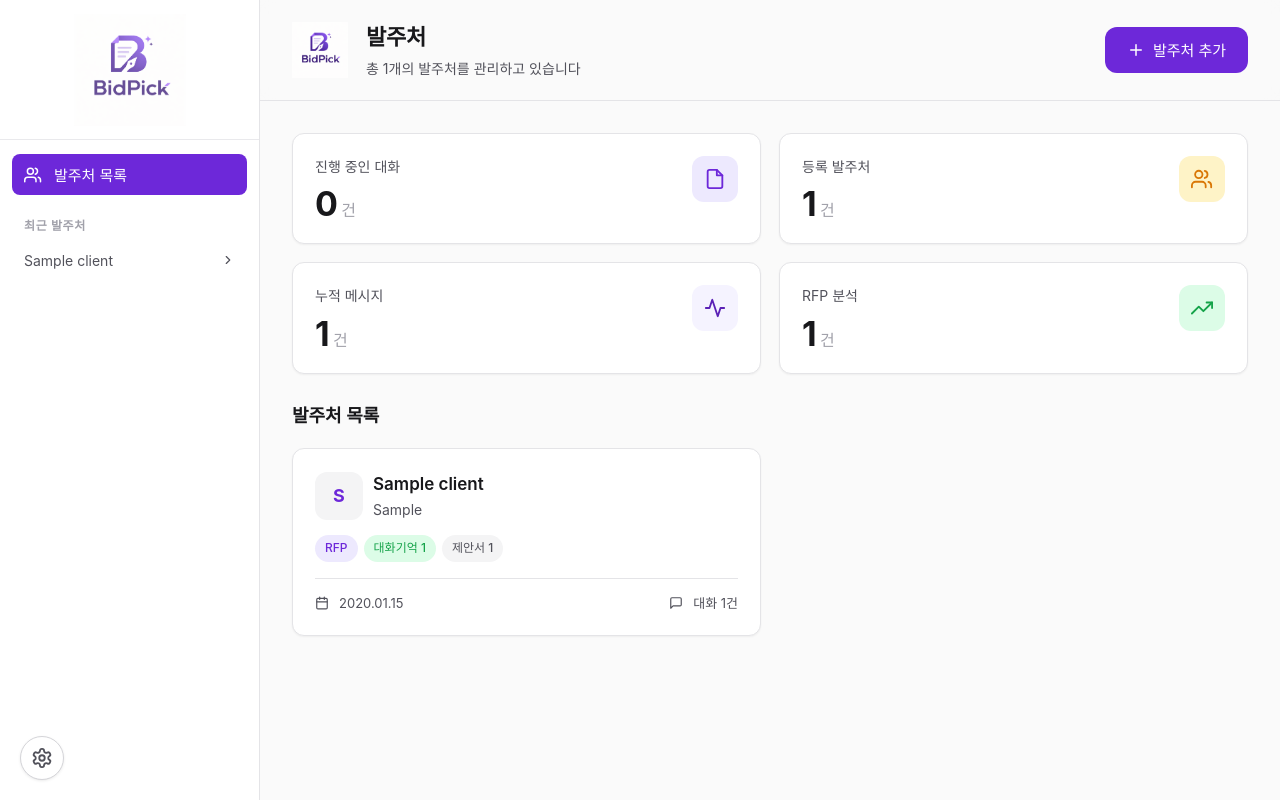
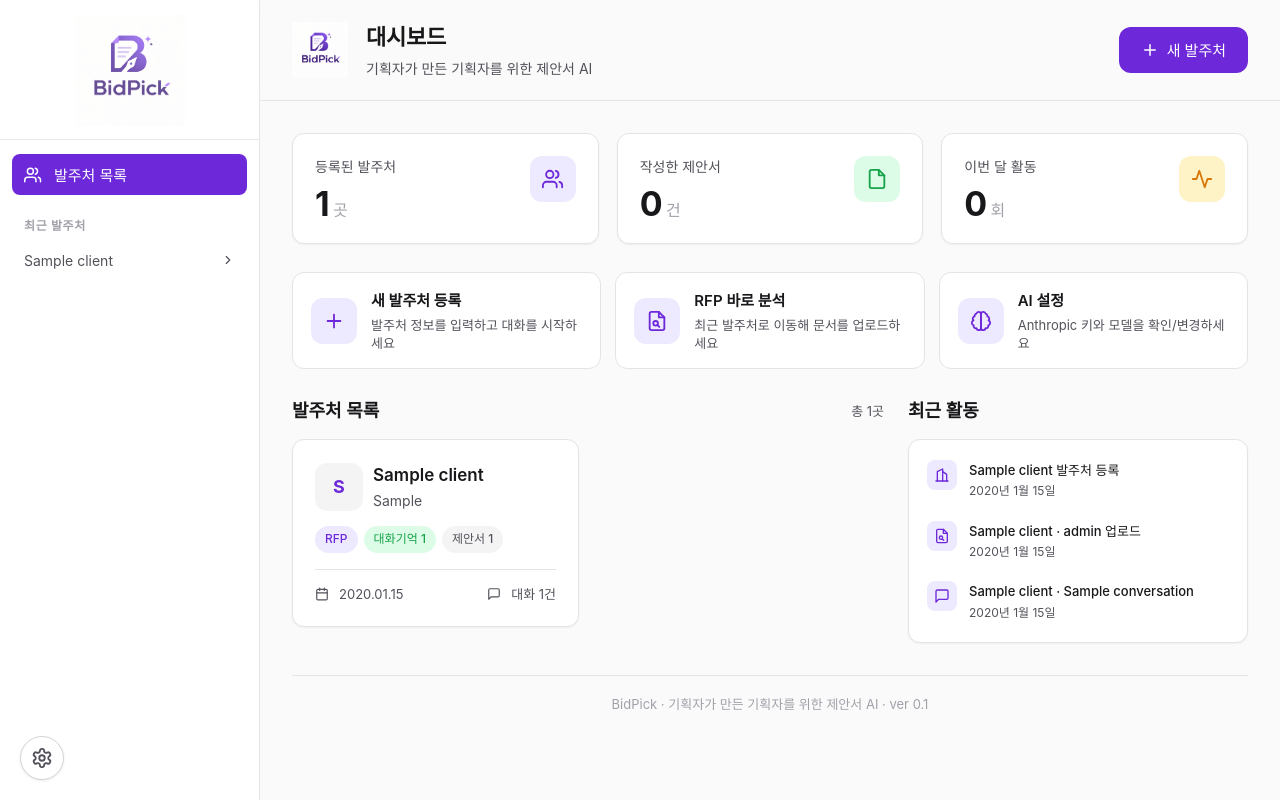
Before and after one commit to tinyvaultofficial-ux/nightoff, a FastAPI app: page / in a window 1280 px wide. Run offline with FastAPI, Linux system fonts and the light colour scheme; tables that the repository leaves empty hold one stand-in row (values such as "Sample post"); some web fonts are replaced.

Commit message:
feat: 6건 배치 — 그리드 템플릿/타이핑 애니/미리보기/경쟁사 복수/대시보드/순차렌더
1) 제안서 고정 그리드 템플릿
.proposal-page를 grid로 전환 (18px 섹션명 / auto 거버닝 / 1fr 본문 / auto 요약).
AI 내용과 상관없이 4구역 위치 고정, 어떤 분량이 와도 오·열이 항상 맞음.
.page-content는 grid-auto-flow: row + align-content: start 로 일관된 간격 유지.

2) 스트리밍 타이핑 애니메이션 (RAF 기반)
delta 수신 시 targetText에 누적, RAF tick에서 displayed를 따라잡음.
step = clamp(2, ceil(lag/10), 24) 로 자연스러운 흐름.
스트림 종료 후에도 displayed가 뒤처지면 즉시 전체 출력으로 마감.
모든 AI 응답(일반 대화 + 제안서) 공통 적용.

3) 섹션 순차 렌더 + 진행 표시
.proposal-page에 pageFadeIn 애니메이션 추가 — 각 페이지가 스트림 완성되는 순간
부드럽게 나타나는 시각적 피드백.

4) 제안서 fullscreen viewer 개선
openProposalFullscreen() 재작성: 상단 고정 툴바(제목 · N페이지 · 인쇄 · 닫기) +
세로 스크롤 영역. 각 페이지 하단에 "N/M" 번호 표시. ESC로 닫기.
.proposal-viewer / .proposal-viewer-scroll / .pv-page-num 스타일 추가.

5) 경쟁사 다중 입력 (쉼표)
runAnalysis()에서 쉼표 split → 순차 분석. 여러 개일 때 "1/3 — 이름 정보 수집 중…"
단계별 로더 메시지. 실패한 이름은 개별 토스트.
Input placeholder: "쉼표로 여러 개 가능 (예: LG CNS, SK C&C)"

6) 대시보드 개편
- /api/stats: total_proposals(제안서 HTML 포함 대화 수) / month_activity 추가
- /api/activity: 발주처 등록 · RFP 업로드 · 대화/제안서 생성 최근 12건
- 상단 3개 스탯: 등록된 발주처 / 작성한 제안서 / 이번 달 활동
- 빠른 시작 3카드: 새 발주처 / RFP 바로 분석 / AI 설정
- 2열 레이아웃: 발주처 카드 + 최근 활동 피드 (상대 시간)
- 하단 푸터: "BidPick · 기획자가 만든 기획자를 위한 제안서 AI · ver 0.1"
- relativeTime() 헬퍼 ("방금 전" / "N분 전" / "N시간 전" / "N일 전")

Co-Authored-By: Claude Opus 4.7 (1M context) <noreply@anthropic.com>

```diff
--- a/main.py
+++ b/main.py
@@ -987,15 +987,86 @@ def api_settings_set(body: SettingsIn):
 def api_stats():
     with get_db() as db:
         total_clients = db.execute("SELECT COUNT(*) c FROM clients").fetchone()["c"]
+        total_convs = db.execute("SELECT COUNT(*) c FROM conversations").fetchone()["c"]
         active_convs = db.execute("SELECT COUNT(*) c FROM conversations WHERE ended=0").fetchone()["c"]
         total_msgs = db.execute("SELECT COUNT(*) c FROM messages").fetchone()["c"]
         rfps = db.execute("SELECT COUNT(DISTINCT client_id) c FROM rfp_files").fetchone()["c"]
+        # 이번 달 시작
+        month_start = datetime.now().replace(day=1, hour=0, minute=0, second=0, microsecond=0).strftime("%Y-%m-%d %H:%M:%S")
+        month_activity = db.execute(
+            "SELECT COUNT(*) c FROM messages WHERE created_at >= ?", (month_start,)
+        ).fetchone()["c"]
+        # 대화 1건 = 제안서 1건으로 단순 집계
+        total_proposals = db.execute(
+            "SELECT COUNT(DISTINCT conversation_id) c FROM messages WHERE role='assistant' "
+            "AND content LIKE '%class=\"proposal\"%'"
+        ).fetchone()["c"]
     return {
         "total_clients": total_clients,
+        "total_proposals": total_proposals,
+        "total_conversations": total_convs,
         "active_conversations": active_convs,
         "total_messages": total_msgs,
+        "month_activity": month_activity,
         "rfp_count": rfps,
     }
+
+
+@app.get("/api/activity")
+def api_activity(limit: int = 12):
+    """최근 활동 피드 — 발주처 등록 / RFP 업로드 / 대화·제안서 생성."""
+    events: list[dict] = []
+    with get_db() as db:
+        # 발주처 등록
+        for r in db.execute("SELECT id,name,created_at FROM clients ORDER BY created_at DESC LIMIT 10").fetchall():
+            events.append({
+                "type": "client_created",
+                "client_id": r["id"],
+                "title": f"{r['name']} 발주처 등록",
+                "at": r["created_at"],
+                "icon": "building",
+            })
+        # RFP 업로드
+        for r in db.execute(
+            "SELECT rf.filename, rf.role, rf.created_at, c.id cid, c.name cname "
+            "FROM rfp_files rf JOIN clients c ON c.id=rf.client_id ORDER BY rf.created_at DESC LIMIT 10"
+        ).fetchall():
+            events.append({
+                "type": "rfp_uploaded",
+                "client_id": r["cid"],
+                "title": f"{r['cname']} · {r['role']} 업로드",
+                "at": r["created_at"],
+                "icon": "fileSearch",
+            })
+        # 대화 / 제안서 생성
+        for r in db.execute(
+            "SELECT cv.id, cv.title, cv.updated_at, cv.client_id cid, c.name cname, "
+            "  (SELECT COUNT(*) FROM messages m WHERE m.conversation_id=cv.id AND m.role='assistant' "
+            "   AND m.content LIKE '%class=\"proposal\"%') proposal_count "
+            "FROM conversations cv JOIN clients c ON c.id=cv.client_id "
+            "ORDER BY cv.updated_at DESC LIMIT 10"
+        ).fetchall():
+            if r["proposal_count"] > 0:
+                events.append({
+                    "type": "proposal_generated",
+                    "client_id": r["cid"],
+                    "conv_id": r["id"],
+                    "title": f"{r['cname']} 제안서 생성 완료",
+                    "at": r["updated_at"],
+                    "icon": "file",
+                })
+            else:
+                events.append({
+                    "type": "conversation",
+                    "client_id": r["cid"],
+                    "conv_id": r["id"],
+                    "title": f"{r['cname']} · {r['title']}",
+                    "at": r["updated_at"],
+                    "icon": "msg",
+                })
+    # 시간 내림차순 정렬 후 limit
+    events.sort(key=lambda e: e["at"] or "", reverse=True)
+    return events[:limit]
 
 
 # ---------- Clients ----------
--- a/static/app.js
+++ b/static/app.js
@@ -283,6 +283,19 @@ function fmtSize(bytes) {
 }
 
 // ---------- Dashboard ----------
+function relativeTime(ts) {
+  if (!ts) return "";
+  try {
+    const d = new Date(ts.includes("T") ? ts : ts.replace(" ", "T"));
+    const diff = (Date.now() - d.getTime()) / 1000;
+    if (diff < 60) return "방금 전";
+    if (diff < 3600) return `${Math.floor(diff / 60)}분 전`;
+    if (diff < 86400) return `${Math.floor(diff / 3600)}시간 전`;
+    if (diff < 86400 * 7) return `${Math.floor(diff / 86400)}일 전`;
+    return d.toLocaleDateString("ko-KR", { year: "numeric", month: "short", day: "numeric" });
+  } catch { return ""; }
+}
+
 async function renderDashboard() {
   const root = $("#app-root");
   root.innerHTML = "";
@@ -291,35 +304,37 @@ async function renderDashboard() {
   const main = h("main", { class: "main" });
   root.appendChild(main);
 
-  const stats = await api.get("/api/stats").catch(() => ({}));
-  const clients = await api.get("/api/clients").catch(() => []);
+  const [stats, clients, activity] = await Promise.all([
+    api.get("/api/stats").catch(() => ({})),
+    api.get("/api/clients").catch(() => []),
+    api.get("/api/activity").catch(() => []),
+  ]);
 
   main.appendChild(h("header", { class: "main-header" }, [
     h("div", { class: "flex-row", style: "gap: 18px;" }, [
       h("img", { class: "header-logo", src: "/static/logo.png", alt: "BidPick", onclick: () => navigate("/") }),
       h("div", {}, [
-        h("h1", {}, "발주처"),
-        h("p", {}, `총 ${clients.length}개의 발주처를 관리하고 있습니다`),
+        h("h1", {}, "대시보드"),
+        h("p", {}, "기획자가 만든 기획자를 위한 제안서 AI"),
       ]),
     ]),
     h("button", {
       class: "btn btn-primary btn-lg",
       onclick: () => navigate("/client/new"),
-      html: `${iconHtml("plus", 18)}<span>발주처 추가</span>`,
+      html: `${iconHtml("plus", 18)}<span>새 발주처</span>`,
     }),
   ]));
 
   const content = h("div", { class: "main-content" });
   main.appendChild(content);
 
-  // Stats
+  // ── 3개 핵심 스탯
   const statItems = [
-    { label: "진행 중인 대화", value: stats.active_conversations ?? 0, unit: "건", icon: "file", tint: "var(--primary-soft)", fg: "var(--primary)" },
-    { label: "등록 발주처", value: stats.total_clients ?? 0, unit: "건", icon: "users", tint: "var(--warning-soft)", fg: "var(--warning)" },
-    { label: "누적 메시지", value: stats.total_messages ?? 0, unit: "건", icon: "activity", tint: "var(--accent)", fg: "var(--accent-fg)" },
-    { label: "RFP 분석", value: stats.rfp_count ?? 0, unit: "건", icon: "trending", tint: "var(--success-soft)", fg: "var(--success)" },
+    { label: "등록된 발주처", value: stats.total_clients ?? 0, unit: "곳", icon: "users", tint: "var(--primary-soft)", fg: "var(--primary)" },
+    { label: "작성한 제안서", value: stats.total_proposals ?? 0, unit: "건", icon: "file", tint: "var(--success-soft)", fg: "var(--success)" },
+    { label: "이번 달 활동", value: stats.month_activity ?? 0, unit: "회", icon: "activity", tint: "var(--warning-soft)", fg: "var(--warning)" },
   ];
-  const statsGrid = h("div", { class: "stats-grid" });
+  const statsGrid = h("div", { class: "stats-grid stats-grid-3" });
   statItems.forEach((s) => {
     statsGrid.appendChild(h("div", { class: "card stat-card" }, [
       h("div", { class: "flex-between", style: "align-items: flex-start;" }, [
@@ -336,24 +351,91 @@ async function renderDashboard() {
   });
   content.appendChild(h("section", { style: "margin-bottom: 28px;" }, statsGrid));
 
-  // Clients section
-  const clientsHeader = h("div", { class: "flex-between", style: "margin-bottom: 18px;" }, [
+  // ── 빠른 시작 CTA
+  content.appendChild(h("section", { class: "quick-start", style: "margin-bottom: 28px;" }, [
+    h("div", { class: "quick-card", onclick: () => navigate("/client/new") }, [
+      h("div", { class: "quick-icon", html: iconHtml("plus", 22) }),
+      h("div", {}, [
+        h("h4", {}, "새 발주처 등록"),
+        h("p", {}, "발주처 정보를 입력하고 대화를 시작하세요"),
+      ]),
+    ]),
+    h("div", { class: "quick-card", onclick: async () => {
+      if (!clients.length) { toast("먼저 발주처를 등록해 주세요", "error"); navigate("/client/new"); return; }
+      // 가장 최근 발주처로 이동하면서 RFP 섹션까지 스크롤 유도는 단순히 detail로
+      navigate(`/client/${clients[0].id}`);
+    } }, [
+      h("div", { class: "quick-icon", html: iconHtml("fileSearch", 22) }),
+      h("div", {}, [
+        h("h4", {}, "RFP 바로 분석"),
+        h("p", {}, "최근 발주처로 이동해 문서를 업로드하세요"),
+      ]),
+    ]),
+    h("div", { class: "quick-card", onclick: () => { $("#settings-btn").click(); } }, [
+      h("div", { class: "quick-icon", html: iconHtml("brain", 22) }),
+      h("div", {}, [
+        h("h4", {}, "AI 설정"),
+        h("p", {}, "Anthropic 키와 모델을 확인/변경하세요"),
+      ]),
+    ]),
+  ]));
+
+  // ── 2열 레이아웃: 발주처 목록 + 최근 활동
+  const twoCol = h("div", { class: "dashboard-two-col" });
+  content.appendChild(twoCol);
+
+  // 발주처 목록
+  const leftCol = h("section");
+  leftCol.appendChild(h("div", { class: "flex-between", style: "margin-bottom: 14px;" }, [
     h("h2", { style: "margin: 0; font-size: 18px; font-weight: 600;" }, "발주처 목록"),
-  ]);
-  content.appendChild(clientsHeader);
-
+    h("span", { class: "small muted" }, `총 ${clients.length}곳`),
+  ]));
   if (clients.length === 0) {
-    content.appendChild(h("div", { class: "card empty-state" }, [
+    leftCol.appendChild(h("div", { class: "card empty-state" }, [
       h("p", {}, "등록된 발주처가 없습니다."),
       h("div", { style: "margin-top: 12px;" }, [
         h("button", { class: "btn btn-primary", onclick: () => navigate("/client/new") }, "첫 발주처 추가"),
       ]),
     ]));
   } else {
-    const grid = h("div", { class: "client-grid" });
+    const grid = h("div", { class: "client-grid client-grid-2" });
     clients.forEach((c) => grid.appendChild(clientCard(c)));
-    content.appendChild(grid);
-  }
+    leftCol.appendChild(grid);
+  }
+  twoCol.appendChild(leftCol);
+
+  // 최근 활동
+  const rightCol = h("aside", { class: "activity-feed" });
+  rightCol.appendChild(h("div", { class: "flex-between", style: "margin-bottom: 14px;" }, [
+    h("h2", { style: "margin: 0; font-size: 18px; font-weight: 600;" }, "최근 활동"),
+  ]));
+  if (!activity.length) {
+    rightCol.appendChild(h("div", { class: "card empty-state", style: "font-size: 13px;" }, "활동이 아직 없습니다."));
+  } else {
+    const feed = h("div", { class: "card", style: "padding: 10px 6px;" });
+    activity.forEach((ev) => {
+      feed.appendChild(h("div", {
+        class: "activity-item",
+        onclick: () => {
+          if (ev.conv_id && ev.client_id) navigate(`/client/${ev.client_id}/chat/${ev.conv_id}`);
+          else if (ev.client_id) navigate(`/client/${ev.client_id}`);
+        },
+      }, [
+        h("div", { class: "activity-icon", html: iconHtml(ev.icon || "activity", 16) }),
+        h("div", { class: "activity-body" }, [
+          h("div", { class: "activity-title" }, ev.title),
+          h("div", { class: "activity-time" }, relativeTime(ev.at)),
+        ]),
+      ]));
+    });
+    rightCol.appendChild(feed);
+  }
+  twoCol.appendChild(rightCol);
+
+  // ── 푸터
+  content.appendChild(h("footer", { class: "dashboard-footer" },
+    "BidPick · 기획자가 만든 기획자를 위한 제안서 AI · ver 0.1"
+  ));
 }
 
 function clientCard(c) {
@@ -940,7 +1022,7 @@ async function renderCompetitorSection(cid) {
 
   // Input row — 2글자 이상 입력 시 자동으로 후보 드롭다운
   const inpWrap = h("div", { style: "position: relative;" });
-  const inp = h("input", { class: "input", placeholder: "경쟁사 기업명 2글자 이상 입력 — 자동으로 후보를 찾아드려요", autocomplete: "off" });
+  const inp = h("input", { class: "input", placeholder: "경쟁사 기업명 (2글자+) · 쉼표로 여러 개 가능 (예: LG CNS, SK C&C)", autocomplete: "off" });
   const ctx = h("input", { class: "input", placeholder: "추가 컨텍스트 (선택, 예: 동일 사업 수주 이력)" });
   const dropdown = h("div", { class: "autocomplete-dropdown hidden" });
   inpWrap.appendChild(inp);
@@ -1028,16 +1110,35 @@ async function renderCompetitorSection(cid) {
 
   async function runAnalysis(name, context) {
     if (!name) return;
+    // 쉼표로 분리하면 여러 기업을 순차 분석
+    const names = name.split(/[,，]/).map((s) => s.trim()).filter(Boolean);
+    if (!names.length) return;
+
     analysisArea.innerHTML = "";
     const loader = createSoftLoader(LOADER_STEPS.competitor, { block: true });
-    analysisArea.appendChild(h("div", { style: "display: flex; justify-content: center; padding: 10px 0;" }, loader.el));
-    try {
-      await api.post(`/api/clients/${cid}/competitors`, { name, context });
-      loader.finish("✅", "분석 완료!");
-      setTimeout(() => renderClientDetail(cid), 600);
-    } catch (e) {
+    const wrap = h("div", { style: "display: flex; justify-content: center; padding: 10px 0;" }, loader.el);
+    analysisArea.appendChild(wrap);
+
+    let success = 0;
+    for (const [i, n] of names.entries()) {
+      try {
+        if (names.length > 1) {
+          wrap.firstChild?.replaceWith(createSoftLoader([
+            { emoji: "🔎", text: `${i + 1}/${names.length} — ${n} 정보 수집 중…` },
+            { emoji: "⚡", text: `${i + 1}/${names.length} — ${n} 강약점 분석 중…` },
+          ], { block: true }).el);
+        }
+        await api.post(`/api/clients/${cid}/competitors`, { name: n, context });
+        success++;
+      } catch (e) {
+        toast(`${n} 분석 실패: ` + (e.message || e), "error");
+      }
+    }
+    if (success > 0) {
+      loader.finish("✅", names.length > 1 ? `${success}/${names.length}개 분석 완료!` : "분석 완료!");
+      setTimeout(() => renderClientDetail(cid), 700);
+    } else {
       loader.stop();
-      toast("분석 실패: " + (e.message || e), "error");
     }
   }
 
@@ -1259,8 +1360,31 @@ async function renderChat(cid, convId) {
     body.scrollTop = body.scrollHeight;
 
     aborter = new AbortController();
-    let fullText = "";
+    let targetText = "";    // 서버에서 받아 누적한 실제 full text
+    let displayedText = ""; // 화면에 출력된 길이
     let firstDelta = true;
+    let rafActive = false;
+    let streamDone = false;
+
+    // 부드러운 흐름 애니메이션 — RAF 기반으로 target보다 뒤처진 displayed를 따라잡음
+    const tick = () => {
+      if (displayedText.length >= targetText.length) {
+        rafActive = false;
+        if (streamDone) renderAssistant(bubble, targetText, true);
+        return;
+      }
+      const lag = targetText.length - displayedText.length;
+      // 뒤처진 정도에 비례해서 더 많이 진행 — 최소 2자, 최대 24자/frame
+      const step = Math.min(24, Math.max(2, Math.ceil(lag / 10)));
+      displayedText = targetText.slice(0, displayedText.length + step);
+      renderAssistant(bubble, displayedText);
+      body.scrollTop = body.scrollHeight;
+      requestAnimationFrame(tick);
+    };
+    const kickTyper = () => {
+      if (!rafActive) { rafActive = true; requestAnimationFrame(tick); }
+    };
+
     try {
       const resp = await fetch(`/api/conversations/${convId}/chat`, {
         method: "POST",
@@ -1286,22 +1410,31 @@ async function renderChat(cid, convId) {
           try { ev = JSON.parse(m[1]); } catch { continue; }
           if (ev.type === "delta") {
             if (firstDelta) { loader.stop(); bubble.innerHTML = ""; firstDelta = false; }
-            fullText += ev.text;
-            renderAssistant(bubble, fullText);
-            body.scrollTop = body.scrollHeight;
+            targetText += ev.text;
+            kickTyper();
           } else if (ev.type === "error") {
             loader.stop();
             bubble.innerHTML = `<span style="color:var(--danger);">❌ ${escapeHtml(ev.error)}</span>`;
+            streamDone = true;
           } else if (ev.type === "done") {
             loader.stop();
-            renderAssistant(bubble, fullText, true);
+            streamDone = true;
+            displayedText = targetText;  // 즉시 전체 출력
+            renderAssistant(bubble, targetText, true);
           }
         }
       }
+      // 스트림 끝났는데 displayed가 아직 따라잡지 못한 경우 보강
+      if (displayedText.length < targetText.length) {
+        displayedText = targetText;
+        renderAssistant(bubble, targetText, true);
+      }
+      // rafActive가 진행 중이면 streamDone을 보고 알아서 마감
+      streamDone = true;
     } catch (e) {
       loader.stop();
       if (e.name === "AbortError") {
-        if (fullText) renderAssistant(bubble, fullText + "\n\n⏸ (중단됨)", true);
+        if (targetText) renderAssistant(bubble, targetText + "\n\n⏸ (중단됨)", true);
         else bubble.innerHTML = `<span class="muted small">⏸ 생성이 중단되었습니다.</span>`;
       } else {
         bubble.innerHTML = `<span style="color:var(--danger);">❌ ${escapeHtml(e.message || String(e))}</span>`;
@@ -1470,21 +1603,42 @@ function printProposal(propEl) {
 
 function openProposalFullscreen(propEl) {
   const backdrop = h("div", {
-    class: "modal-backdrop",
+    class: "modal-backdrop proposal-viewer-backdrop",
     onclick: (e) => { if (e.target === backdrop) backdrop.remove(); },
   });
-  const modal = h("div", {
-    class: "modal",
-    style: "max-width: 95vw; max-height: 95vh; overflow: auto; padding: 24px;",
-  });
-  modal.appendChild(h("div", { class: "flex-between", style: "margin-bottom: 14px;" }, [
-    h("h3", { style: "margin: 0;" }, propEl.getAttribute("data-title") || "제안서 미리보기"),
-    h("button", { class: "icon-btn", onclick: () => backdrop.remove(), html: iconHtml("x", 20) }),
+  const modal = h("div", { class: "proposal-viewer" });
+
+  // 상단 고정 툴바
+  const pages = propEl.querySelectorAll(".proposal-page");
+  const total = pages.length;
+  modal.appendChild(h("div", { class: "proposal-viewer-topbar" }, [
+    h("div", { class: "pv-title" }, propEl.getAttribute("data-title") || "제안서 미리보기"),
+    h("div", { class: "pv-meta" }, [
+      h("span", {}, `총 ${total} 페이지`),
+      h("button", { class: "btn btn-outline", html: `${iconHtml("printer", 14)}<span>인쇄 / PDF</span>`,
+        onclick: () => printProposal(propEl) }),
+      h("button", { class: "icon-btn", onclick: () => backdrop.remove(), html: iconHtml("x", 20) }),
+    ]),
   ]));
+
+  // 본문 — 세로 스크롤로 모든 페이지 표시
+  const scrollArea = h("div", { class: "proposal-viewer-scroll" });
   const clone = propEl.cloneNode(true);
-  modal.appendChild(clone);
+  clone.querySelectorAll(".keyword-row").forEach((e) => e.remove());
+  // 각 페이지에 번호 표시
+  clone.querySelectorAll(".proposal-page").forEach((p, i) => {
+    const num = h("div", { class: "pv-page-num" }, `${i + 1} / ${total}`);
+    p.appendChild(num);
+  });
+  scrollArea.appendChild(clone);
+  modal.appendChild(scrollArea);
+
   backdrop.appendChild(modal);
   document.body.appendChild(backdrop);
+
+  // ESC 로 닫기
+  const onKey = (e) => { if (e.key === "Escape") { backdrop.remove(); document.removeEventListener("keydown", onKey); } };
+  document.addEventListener("keydown", onKey);
 }
 
 // ---------- Settings modal ----------
--- a/static/style.css
+++ b/static/style.css
@@ -154,8 +154,65 @@ input, select, textarea { font-family: inherit; color: inherit; }
   display: grid; place-items: center;
 }
 
+/* ===== Dashboard quick start + activity + footer ===== */
+.stats-grid-3 { grid-template-columns: repeat(3, 1fr) !important; }
+
+.quick-start {
+  display: grid; grid-template-columns: repeat(3, 1fr); gap: 14px;
+}
+.quick-card {
+  display: flex; align-items: center; gap: 14px;
+  padding: 16px 18px; border-radius: var(--radius);
+  background: #fff; border: 1px solid var(--border);
+  cursor: pointer; transition: all 0.15s;
+}
+.quick-card:hover {
+  border-color: color-mix(in oklab, var(--primary) 35%, var(--border));
+  box-shadow: var(--shadow-md);
+  transform: translateY(-1px);
+}
+.quick-card .quick-icon {
+  width: 46px; height: 46px; border-radius: 12px;
+  background: var(--primary-soft); color: var(--primary);
+  display: grid; place-items: center;
+  flex-shrink: 0;
+}
+.quick-card h4 { margin: 0 0 3px; font-size: 15px; font-weight: 600; }
+.quick-card p  { margin: 0; font-size: 13px; color: var(--fg-2); line-height: 1.4; }
+
+.dashboard-two-col {
+  display: grid; grid-template-columns: 1fr 340px; gap: 24px;
+  margin-bottom: 32px;
+}
+
+.activity-feed .activity-item {
+  display: flex; gap: 12px; align-items: flex-start;
+  padding: 10px 12px; border-radius: 10px;
+  cursor: pointer; transition: background 0.12s;
+}
+.activity-feed .activity-item:hover { background: var(--bg-2); }
+.activity-feed .activity-icon {
+  width: 30px; height: 30px; border-radius: 8px;
+  background: var(--primary-soft); color: var(--primary);
+  display: grid; place-items: center; flex-shrink: 0;
+}
+.activity-feed .activity-title {
+  font-size: 13px; font-weight: 500; color: var(--fg);
+  overflow: hidden; text-overflow: ellipsis; white-space: nowrap;
+}
+.activity-feed .activity-time {
+  font-size: 12px; color: var(--fg-2); margin-top: 2px;
+}
+
+.dashboard-footer {
+  margin-top: 8px; padding: 18px 0;
+  text-align: center; font-size: 13px; color: var(--muted);
+  border-top: 1px solid var(--border);
+}
+
 /* ===== Client Cards Grid ===== */
 .client-grid { display: grid; grid-template-columns: repeat(3, 1fr); gap: 18px; }
+.client-grid-2 { grid-template-columns: repeat(2, 1fr); }
 .client-card { padding: 22px; cursor: pointer; transition: all .18s ease; }
 .client-card:hover { border-color: color-mix(in oklab, var(--primary) 30%, var(--border)); box-shadow: var(--shadow-md); transform: translateY(-1px); }
 .client-logo {
```
Also changed, not shown: other parts of static/style.css (+81 -9 lines).
